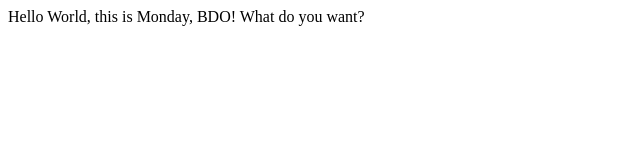
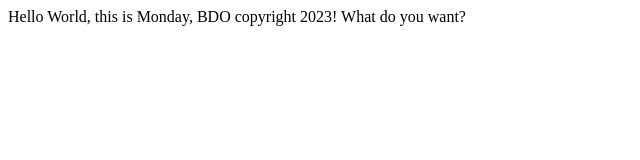
Before and after one commit to snizhana-korolova/hello-world, a plain HTML site: page index.html in a window 1280 px wide. Shown: the whole page, without its empty margins (0-640 px from the left). Drawn offline with Linux system fonts and the light colour scheme.

Commit message:
add copyright

```diff
--- a/index.html
+++ b/index.html
@@ -7,7 +7,7 @@
     <title>Home</title>
 </head>
 <body>
-    Hello World, this is Monday, BDO!
+    Hello World, this is Monday, BDO copyright 2023!
     What do you want?
 </body>
 </html>
```
